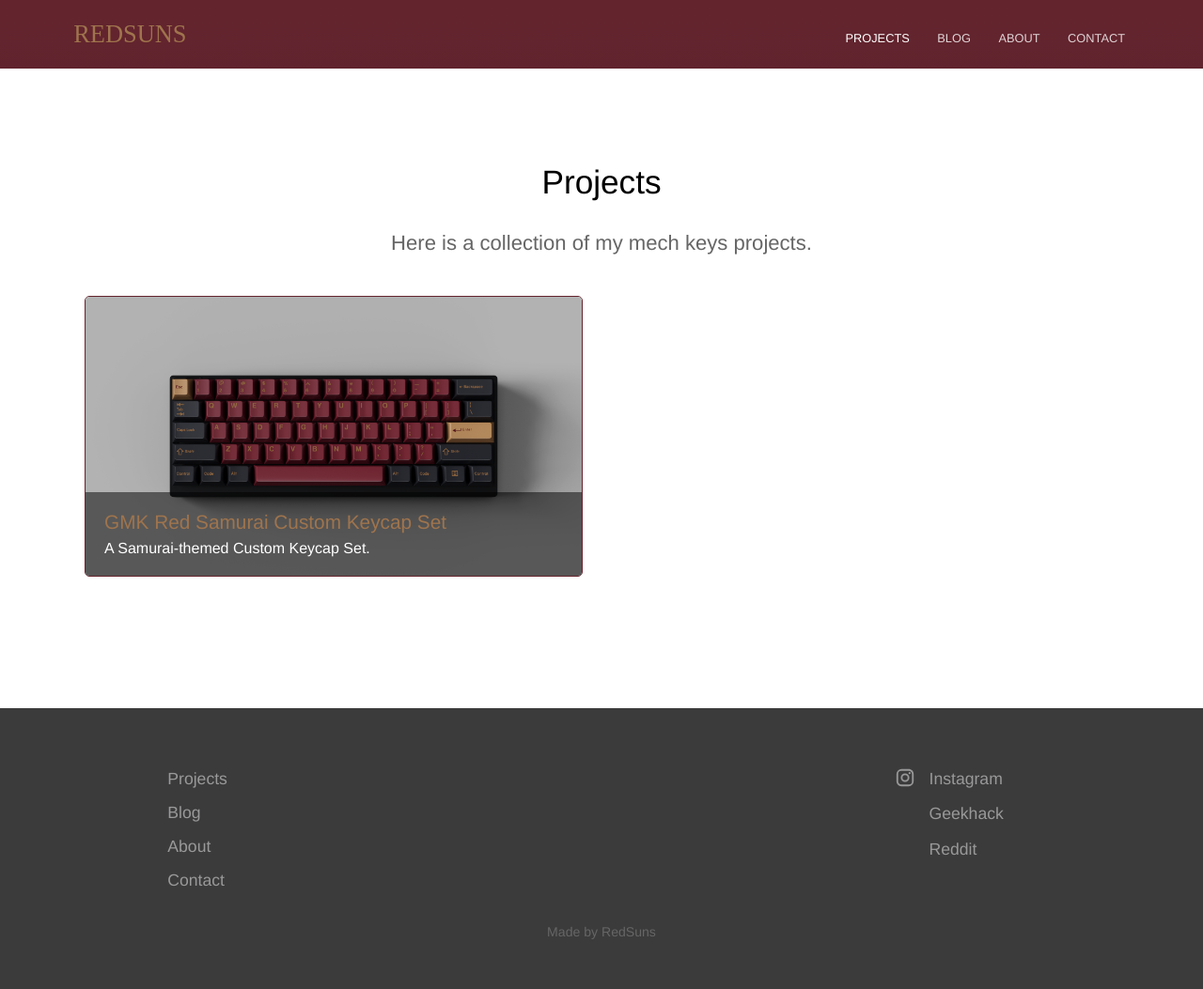
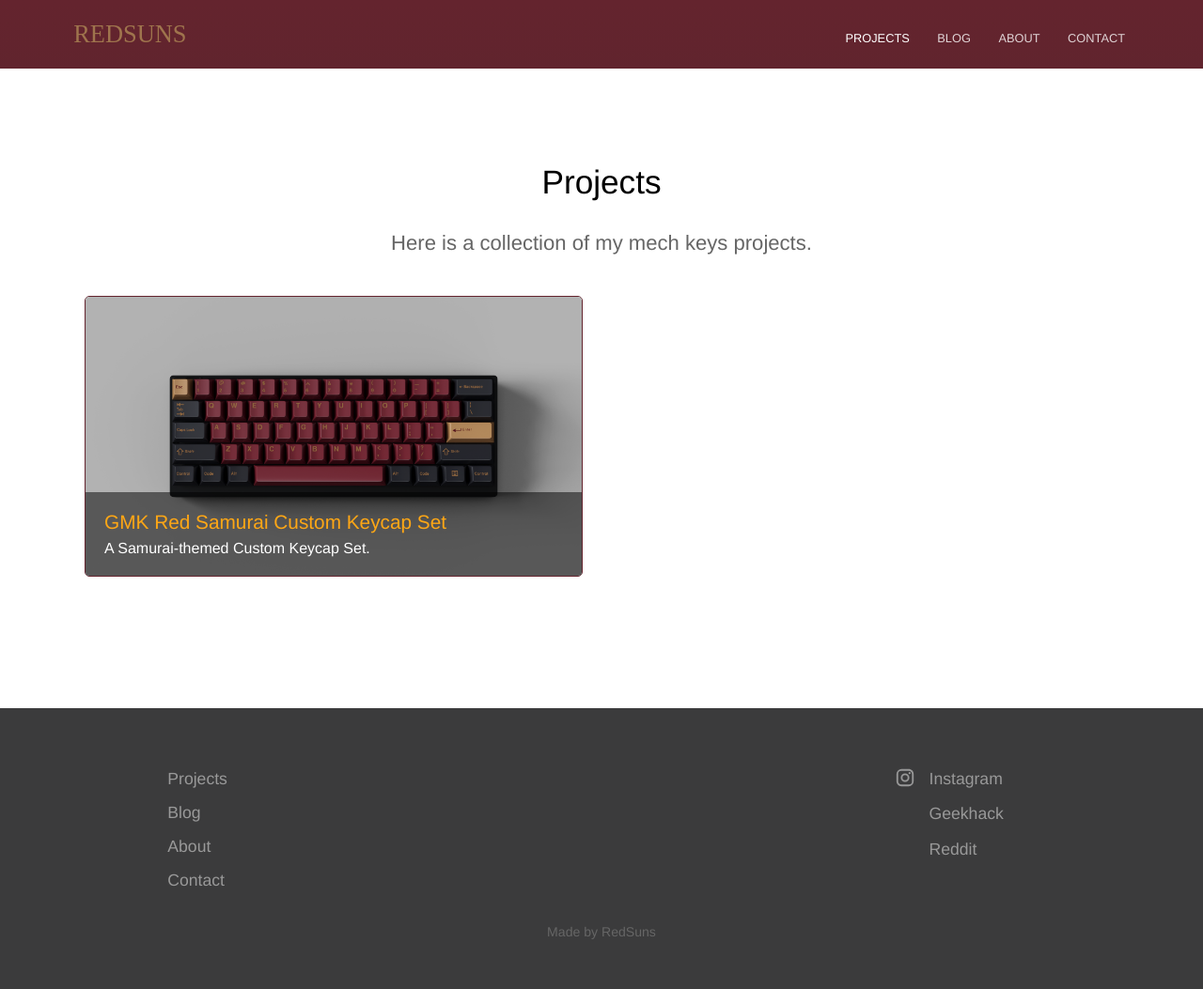
Before and after one commit to RedSunsRMK/redsunsrmk.github.io, a Jekyll site: the page built from projects.html, in a window 1280 px wide. Shown: the whole page at 94% size. Built offline with Jekyll 4.4.1, drawn with Linux system fonts in a browser that asks for light colours.

Commit message:
Update variables.scss

```diff
--- a/_sass/variables.scss
+++ b/_sass/variables.scss
@@ -1,7 +1,7 @@
 $brand-color: #64242E;
 $secondary-brand-color: #26262A;
 $middle-gradient-color: mix($brand-color, $secondary-brand-color, 95%);
-$name-color: #9F744D;
+$name-color: #FFA715;
 
 // Breakpoints
 $tablet: "(min-width: 450px)";
```
